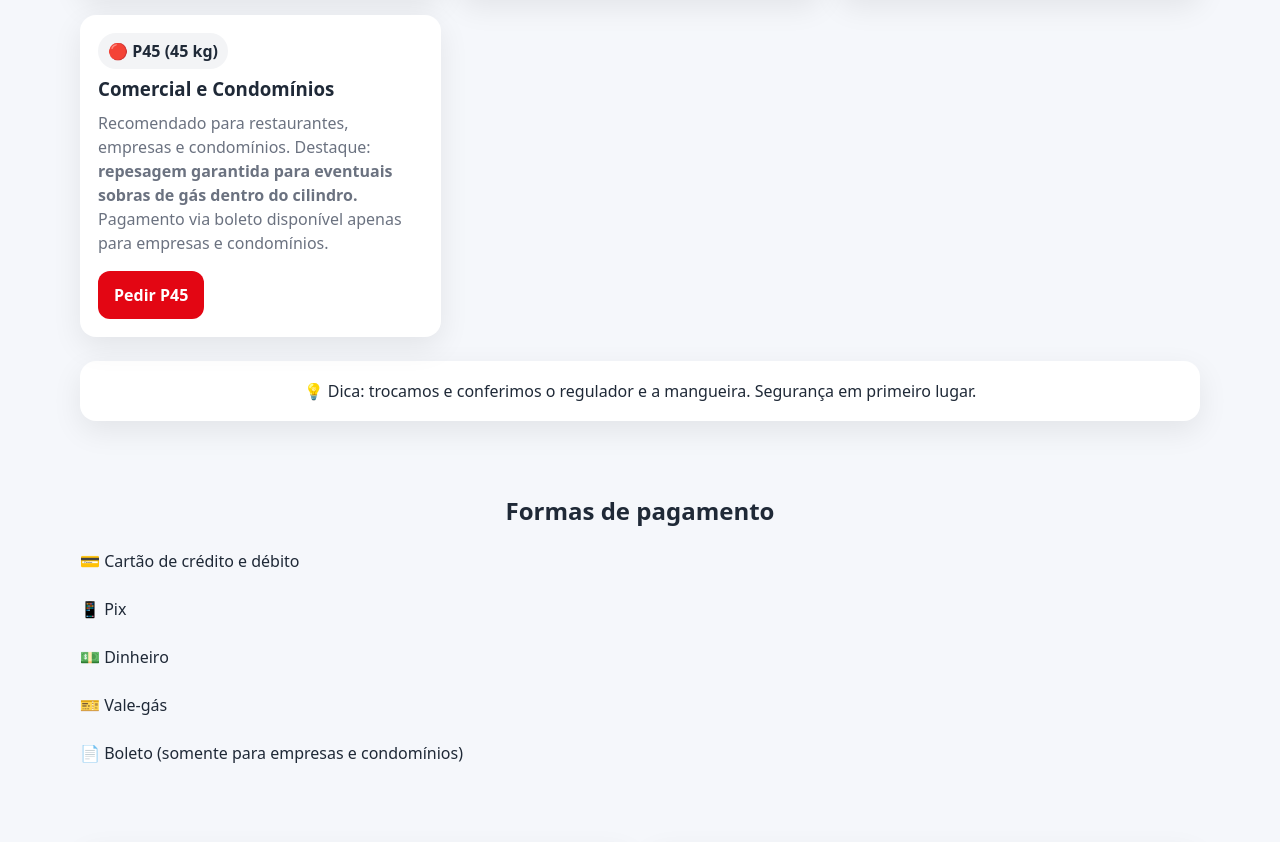
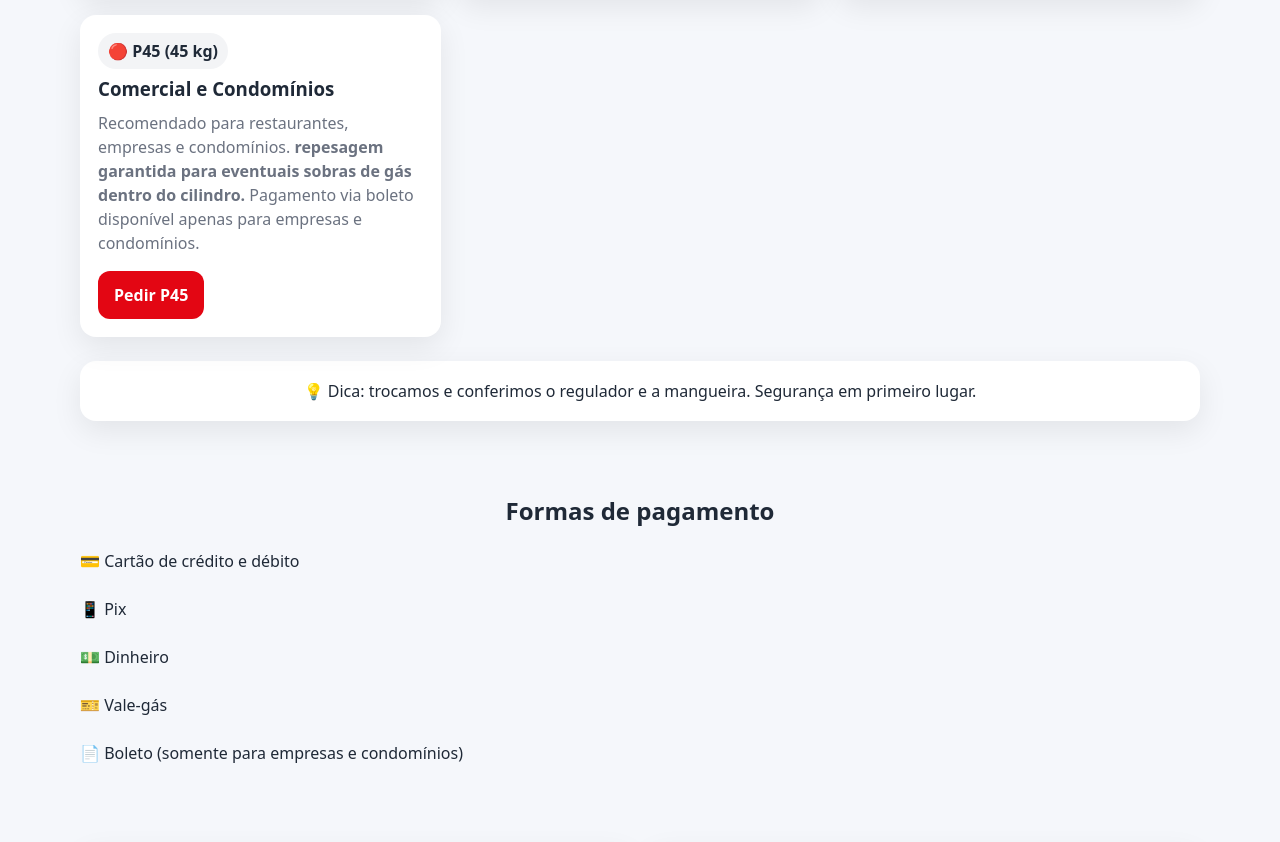
Before and after one commit to comparsi-gas/comparsigas, a plain HTML site: page index.html in a window 1280 px wide. Shown: the part 1562-2404 px from the top of the page. Drawn offline with Linux system fonts and the light colour scheme.

Commit message:
Update index.html

```diff
--- a/index.html
+++ b/index.html
@@ -227,7 +227,7 @@
   <div class="chip">🔴 P45 (45 kg)</div>
   <h3 id="p45" class="mt-3">Comercial e Condomínios</h3>
   <p>
-    Recomendado para restaurantes, empresas e condomínios. Destaque:
+    Recomendado para restaurantes, empresas e condomínios.
     <strong>repesagem garantida para eventuais sobras de gás dentro do cilindro.</strong>
     Pagamento via boleto disponível apenas para empresas e condomínios.
   </p>
```
